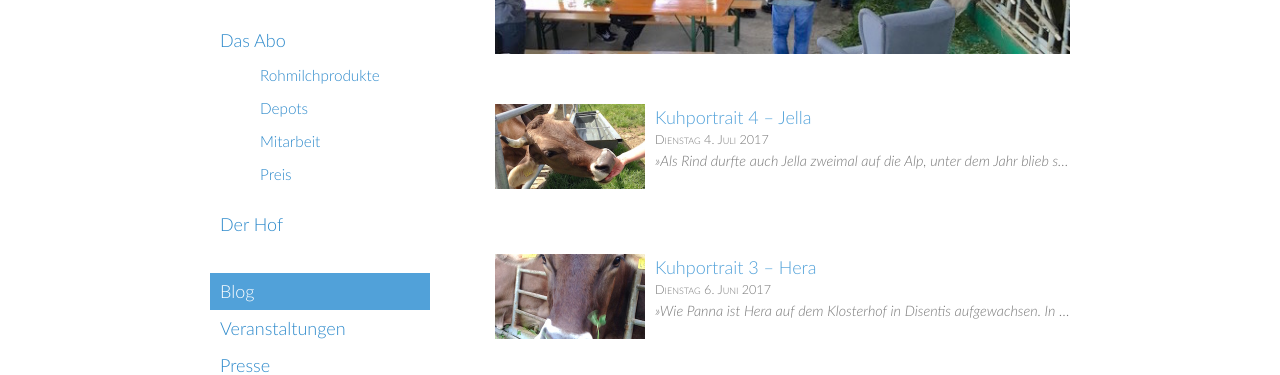
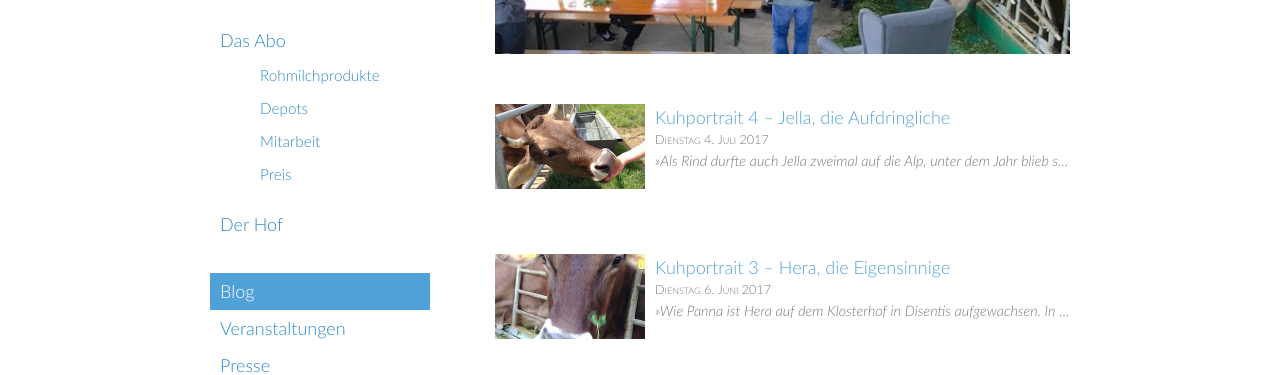
Before and after one commit to vryser/basimilch.github.io, a Jekyll site: the page built from pages/035-blog.md, in a window 1280 px wide. Shown: the part 266-641 px from the top of the page. Built offline with Jekyll 4.4.1, drawn with Linux system fonts in a browser that asks for light colours.

Commit message:
change: display post subtitle if available

```diff
--- a/_includes/post_content_header.html
+++ b/_includes/post_content_header.html
@@ -2,4 +2,9 @@
   <div class="post-title">
     {{ page.title }}
   </div>
+  {% if page.subtitle %}
+    <div class="post-subtitle">
+      {{ page.subtitle }}
+    </div>
+  {% endif %}
 </section>
--- a/css/custom.scss
+++ b/css/custom.scss
@@ -869,6 +869,11 @@ body .banner-label {
   @extend .content-title;
   padding: 0;
 }
+.post-subtitle {
+  @extend .post-title;
+  font-size: 24px;
+  font-style: italic;
+}
 .post-date {
   font-size: 0.85em;
   font-variant: small-caps;
--- a/pages/035-blog.md
+++ b/pages/035-blog.md
@@ -13,7 +13,7 @@ permalink: /blog/
     </div>
     <div class="post-list-info">
         <div class="post-list-title">
-            <a href="{{ post.url }}">{{ post.title }}</a>
+            <a href="{{ post.url }}">{{ post.title }}{% if post.subtitle %}, {{ post.subtitle }}{% endif %}</a>
         </div>
         <div class="post-list-date">
             {% include long_date_german date=post.date %}
```
